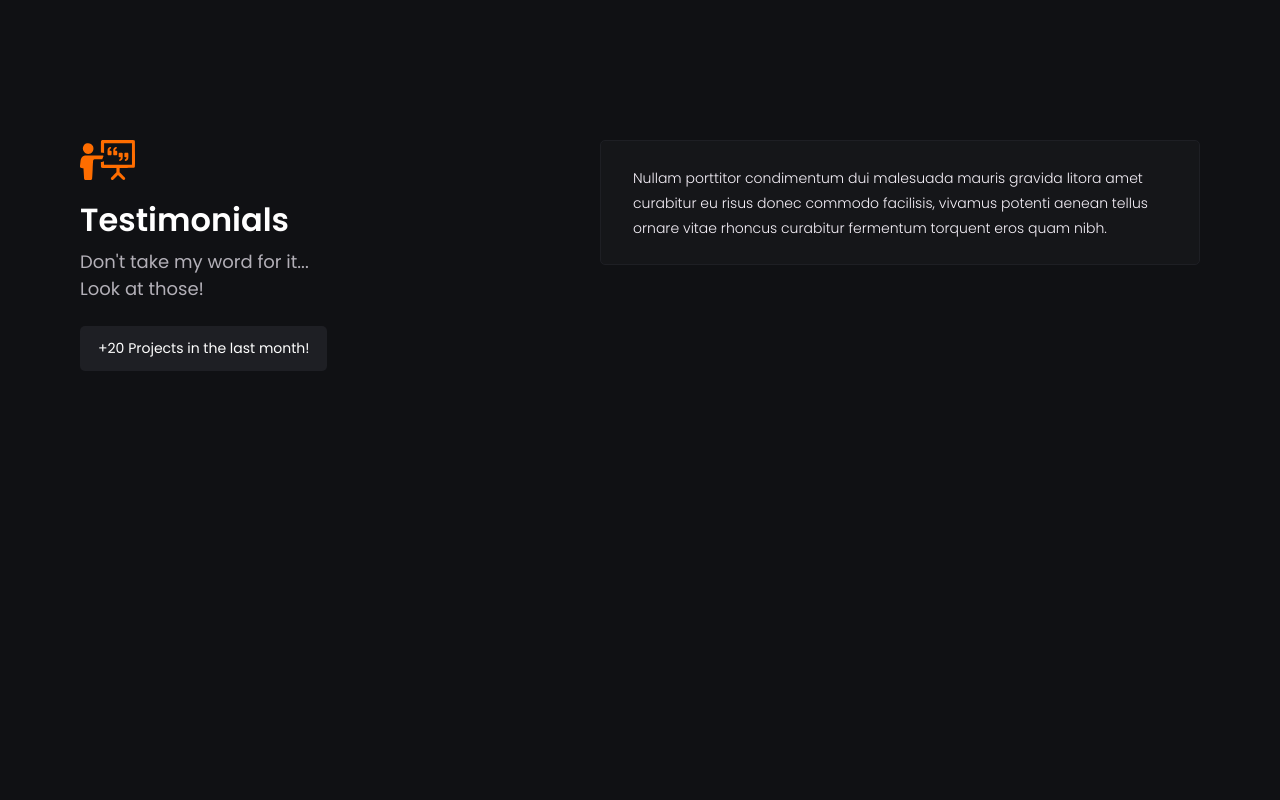
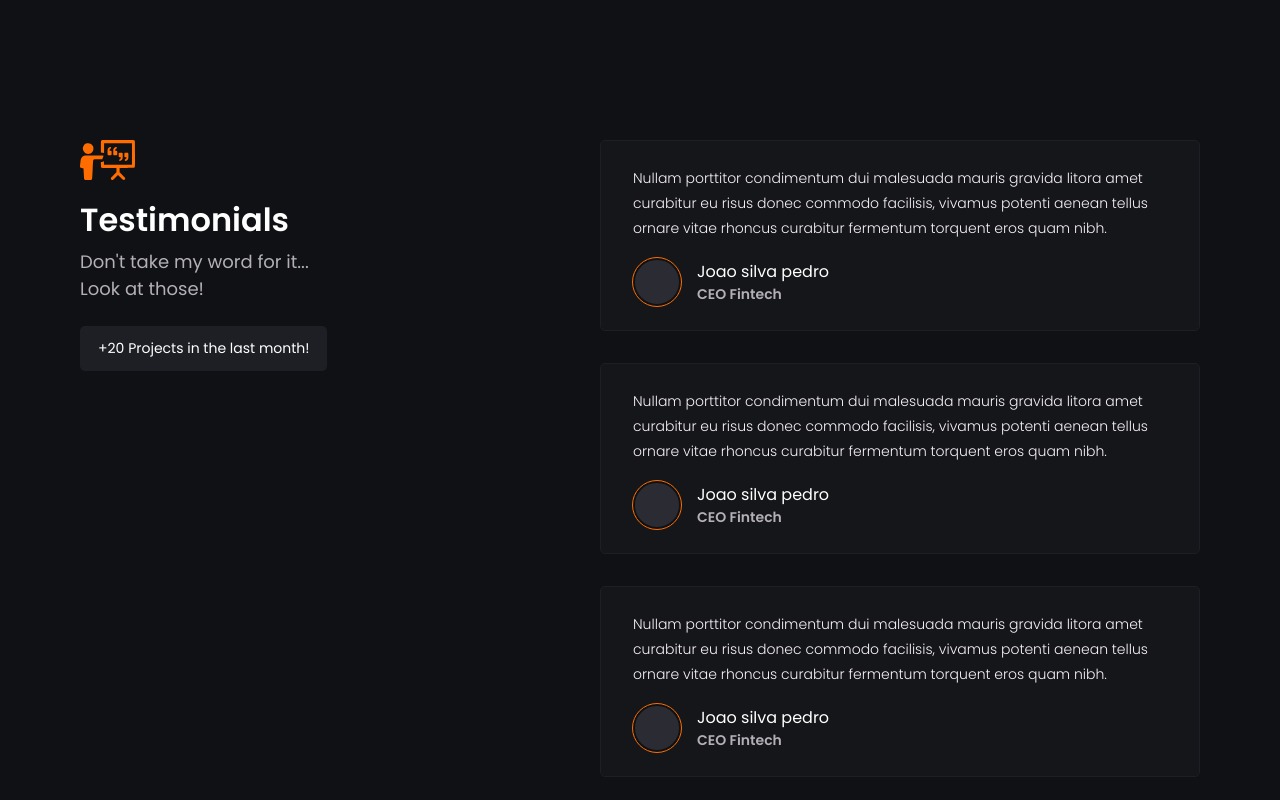
Before and after one commit to YuriRDev/portfolio, a React (Create React App) app: page / in a window 1280 px wide. Shown: the top 800 px of the page. Built offline with nearby package versions, Linux system fonts and the light colour scheme.

Commit message:
Backup - Testimonials
Missing:
Mobile Friendly
Background lights

```diff
--- a/src/Components/Testimonial/index.tsx
+++ b/src/Components/Testimonial/index.tsx
@@ -3,7 +3,11 @@ import React from 'react';
 import {
     Container,
     Text,
-    PersonContainer
+    PersonContainer,
+    PersonImg,
+    PersonData,
+    PersonName,
+    PersonStatus
 } from './styles';
 
 const Testimonial: React.FC = () => {
@@ -14,7 +18,15 @@ const Testimonial: React.FC = () => {
             </Text>
 
             <PersonContainer>
-
+                <PersonImg />
+                <PersonData>
+                    <PersonName>
+                        Joao silva pedro
+                    </PersonName>
+                    <PersonStatus>
+                        CEO Fintech
+                    </PersonStatus>
+                </PersonData>
             </PersonContainer>
 
         </Container>
--- a/src/Components/Testimonial/styles.ts
+++ b/src/Components/Testimonial/styles.ts
@@ -9,6 +9,7 @@ export const Container = styled.div`
     border-radius: 5px;
     width: 600px;
     padding: 24px 32px;
+    margin-bottom: 32px;
 `
 
 export const Text = styled.text`
@@ -18,5 +19,36 @@ export const Text = styled.text`
 `
 
 export const PersonContainer = styled.div`
+    display: flex;
+    align-items: center;
+    justify-content: flex-start;
+    margin-top: 18px;
+`
+
+export const PersonImg = styled.div`
+    height: 48px;
+    width: 48px;
+    background-color: ${COLORS.Black3};
+    border-radius: 100%;
+    outline: 1px solid ${COLORS.Primary};
+    border: 2px solid ${COLORS.Background};
+    margin-right: 16px;
+`
+
+export const PersonData = styled.div`
+    display: flex;
+    align-items: flex-start;
+    justify-content: center;
+    flex-direction: column;
+`
+
+export const PersonName = styled.text`
+    font-size: 16px;
+    font-weight: 400;
 
 `
+export const PersonStatus = styled.text`
+    font-size: 14px;
+    font-weight: 600;
+    color: ${COLORS.Gray1};
+`
--- a/src/Pages/Testimonials/index.tsx
+++ b/src/Pages/Testimonials/index.tsx
@@ -37,6 +37,9 @@ const Testimonials: React.FC = () => {
 
             <Main>
                 <Testimonial />
+                <Testimonial />
+                <Testimonial />
+                <Testimonial />
             </Main>
 
         </Container>
```
